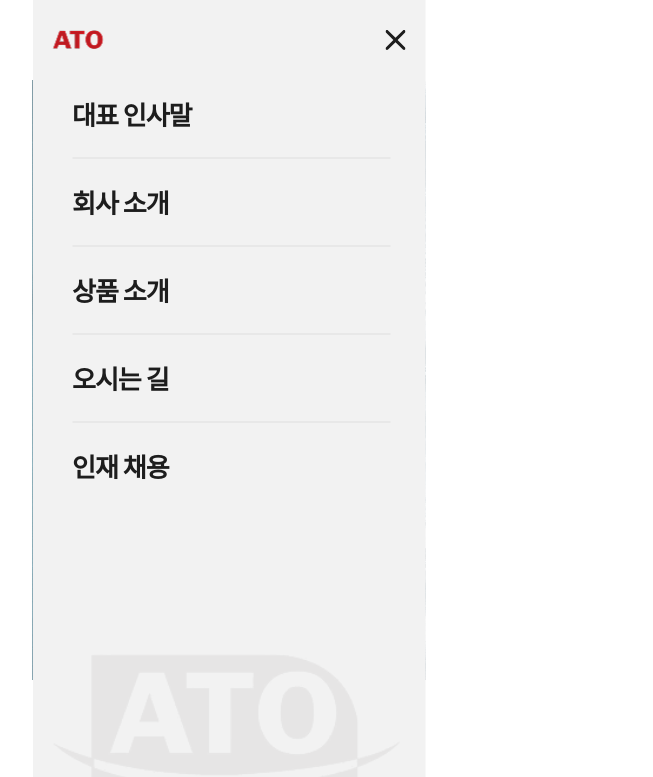
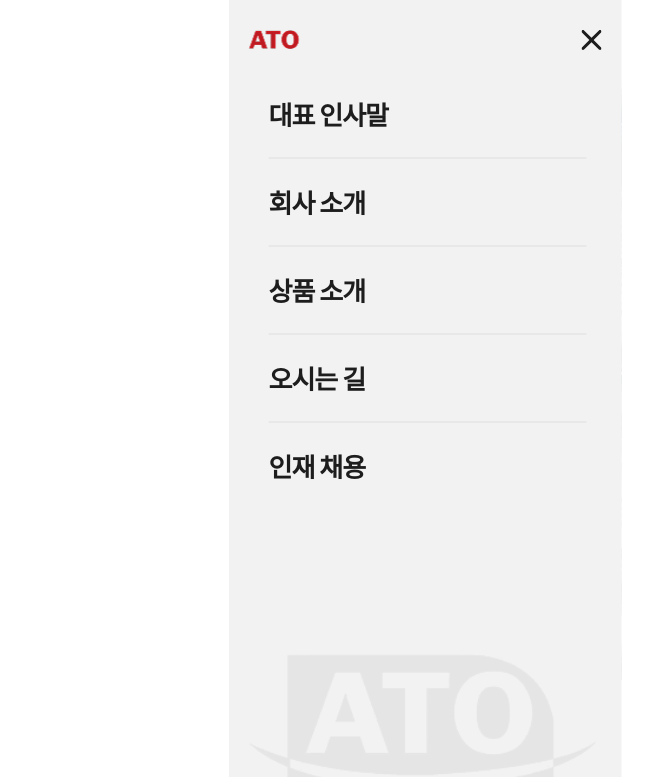
Before and after one commit to seokhj0311/ato, a plain HTML site: page index.html in a window 1280 px wide. Both pictures are taken after a click on the element 808 px from the left and 40 px from the top of the page. Shown: the top 777 px of the page, without its empty margins (215-868 px from the left). Drawn offline with nearby package versions, Linux system fonts and the light colour scheme.

Commit message:
25.11.04 header 수정

```diff
--- a/css/style.css
+++ b/css/style.css
@@ -5,10 +5,6 @@
     width: 100%;
     max-width: 393px;
     margin: 0 auto;
-    position: fixed;
-    top: 0;
-    left: 50%;
-    transform: translateX(-50%);
 }
 
 header{
--- a/js/main.js
+++ b/js/main.js
@@ -8,6 +8,17 @@ $(document).ready(function(){
     // });
 
     $(".ham_menu").click(function(){
+        // $(".sub_menu_wrap").css({
+        //     right: 0
+        // });
+
+        $("body").css({
+            position: "fixed",
+            top: 0,
+            left: "50%",
+            transform: "translateX(-50%)"
+        });
+
         $(".sub_menu_wrap").css({
             right: 0
         });
@@ -21,6 +32,10 @@ $(document).ready(function(){
         $(".sub_menu_wrap").css({
             right: '-100%'
         });
+    });
+
+    $(".wrap").css({
+        overflow: "hidden"
     });
 
     $(".text_5_1").focus(function () {
```
